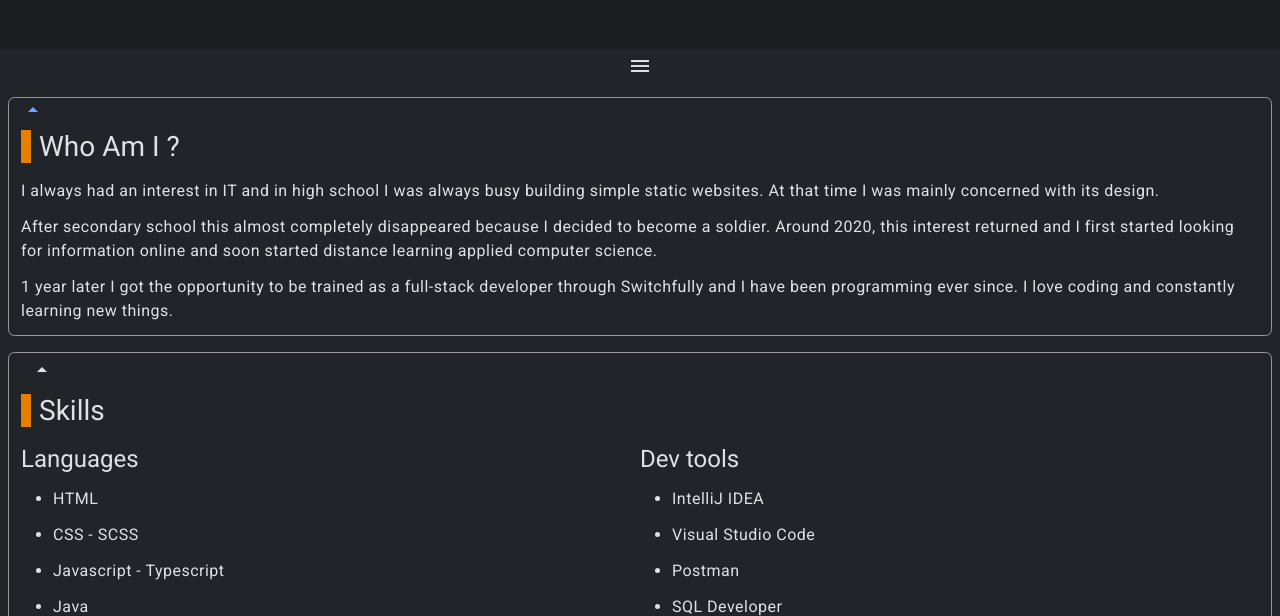
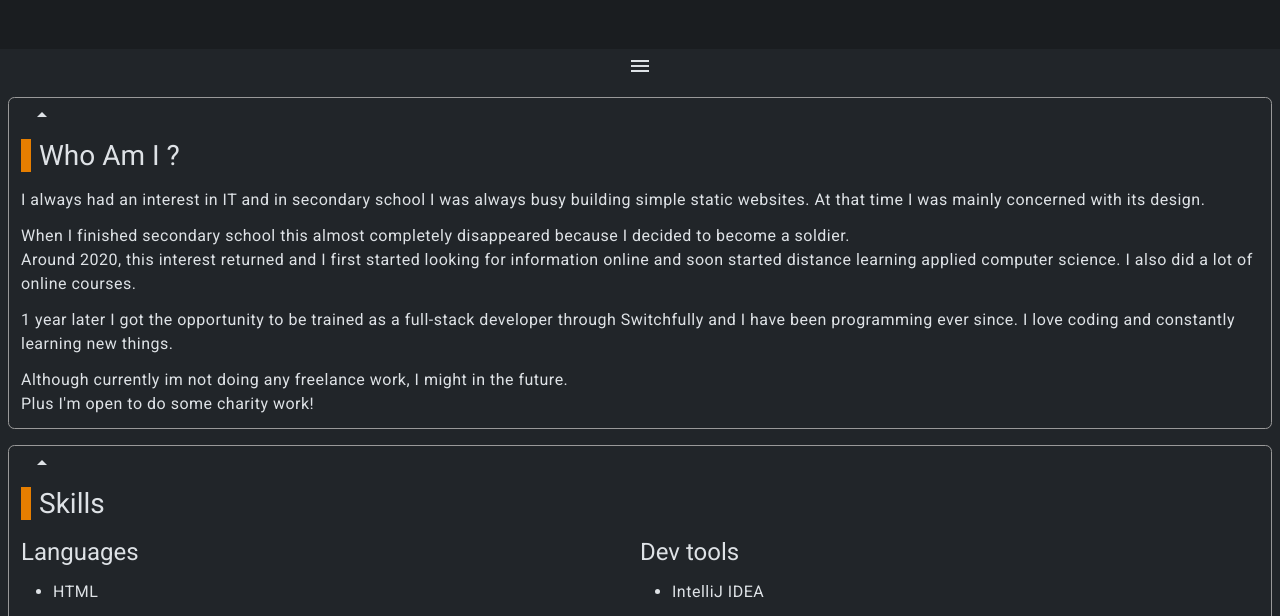
Before and after one commit to jrnsmisrt/jrnsmisrt.github.io, an Angular app: page / in a window 1280 px wide. Shown: the part 751-1367 px from the top of the page. Built offline with nearby package versions, Linux system fonts and the light colour scheme.

Commit message:
Update whoami

```diff
--- a/src/app/who-am-i/who-am-i.component.html
+++ b/src/app/who-am-i/who-am-i.component.html
@@ -1,7 +1,7 @@
 <div class="container-fluid js-section">
   <div class="row">
     <div class="col">
-      <a href="#" title="return to top">
+      <a role="button" class="btn btn-sm" href="#" title="return to top">
         <mat-icon aria-hidden="false" aria-label="up" fontIcon="arrow_drop_up"></mat-icon>
       </a>
       <h5 class="w-100"><span class="section-title-bg me-2"></span>
@@ -12,16 +12,21 @@
   </div>
   <div class="row">
     <div class="col">
-      <p>I always had an interest in IT and in high school I was always busy building simple static websites. At that
+      <p>I always had an interest in IT and in secondary school I was always busy building simple static websites. At that
         time I was mainly concerned with its design.</p>
-      <p>After secondary school this almost completely disappeared because I
-        decided to become a soldier. Around 2020, this interest returned and I first started looking for information
-        online and soon started distance learning applied computer science.
+
+      <p>When I finished secondary school this almost completely disappeared because I
+        decided to become a soldier. <br>Around 2020, this interest returned and I first started looking for information
+        online and soon started distance learning applied computer science. I also did a lot of online courses.
       </p>
       <p>1 year later I got the opportunity to be
         trained as a full-stack developer through Switchfully and I have been programming ever since. I love coding and
         constantly learning new things.
       </p>
+      <p>
+        Although currently im not doing any freelance work, I might in the future.<br>
+        Plus I'm open to do some charity work!
+      </p>
 
     </div>
   </div>
```
